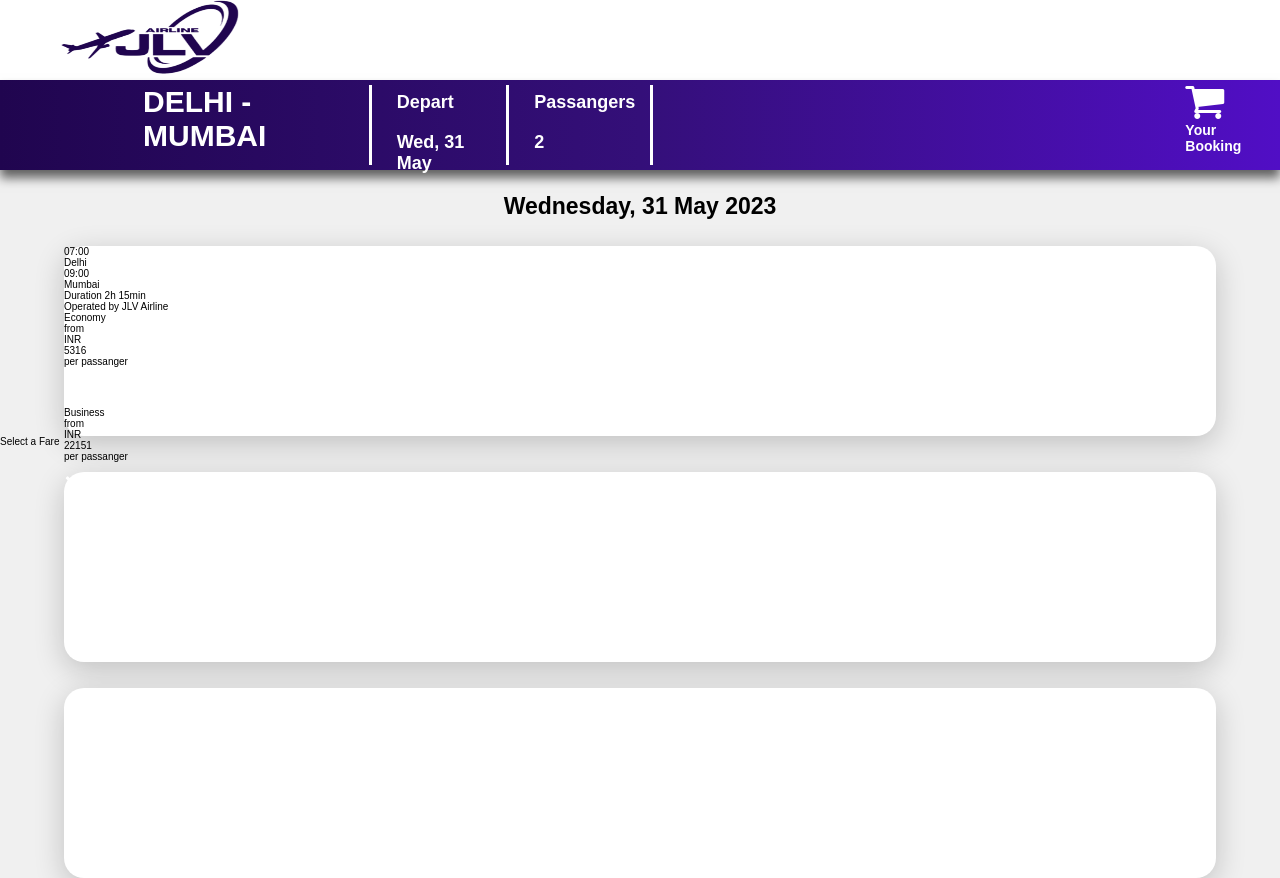
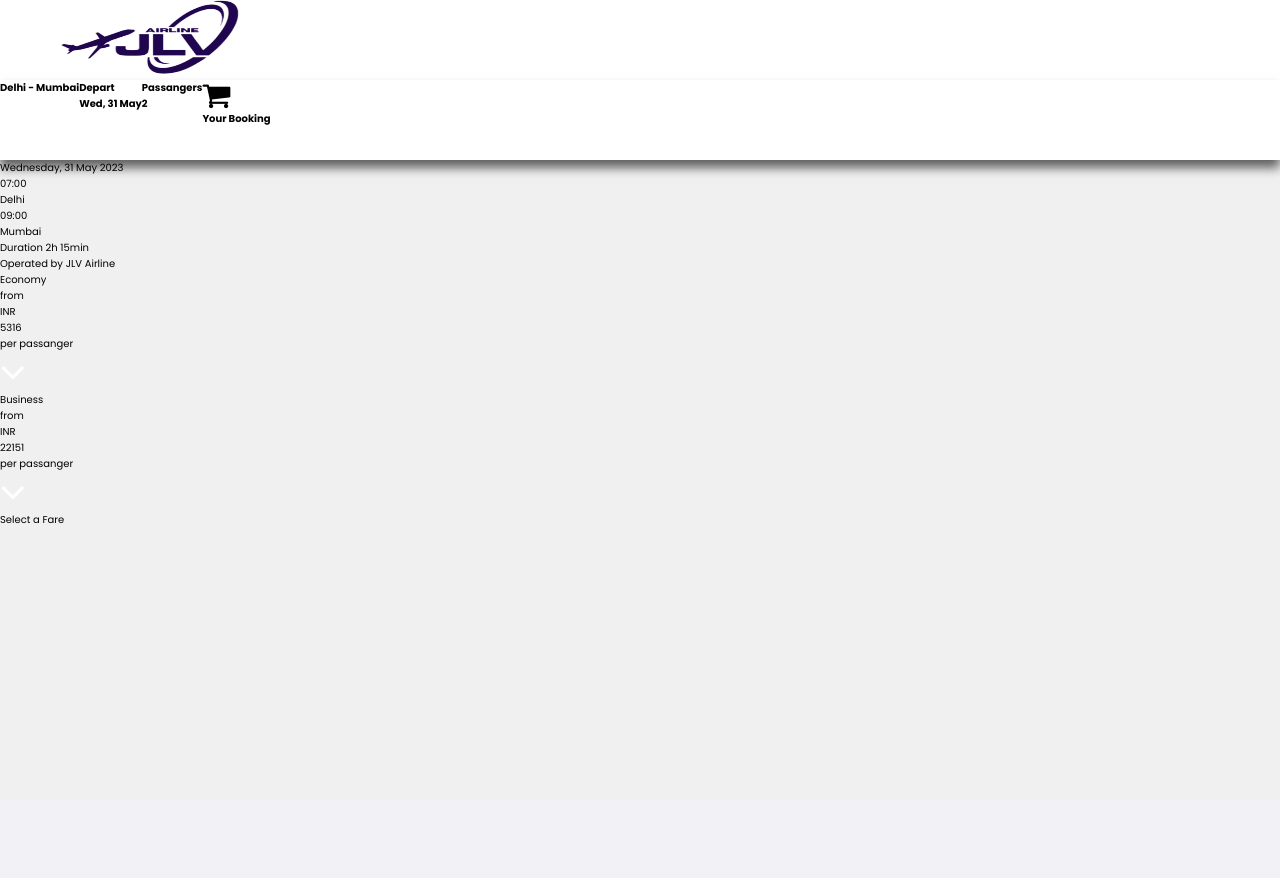
Before and after one commit to venishaparmar/AirLine-Project, a PHP site: page /html/searchFlight.html in a window 1280 px wide. After the commit the page ends 524 px from the top, so only its background shows below. Run offline with PHP 8.4, Linux system fonts and the light colour scheme.

Commit message:
Update style.css

```diff
--- a/css/style.css
+++ b/css/style.css
@@ -1,3 +1,5 @@
+@import url('https://fonts.googleapis.com/css2?family=Poppins:wght@400;500;700&display=swap');
+
 *,
 *::before,
 *::after {
@@ -306,109 +323,18 @@ nav ul {
     width: 15%;
     height: 50px;
     border-radius: 15px;
-    background-color: rgb(32, 5, 79);
-    margin-top: -45px;
-    margin-left: 30%;
-    color: white;
+    background-color: transparent;
+    font-family: 'Poppins', sans-serif;
+    margin-top: -46px;
+    margin-left: 80%;
+    color: #000;
     font-size: 2.3rem;
     float: left;
     cursor: pointer;
 }
 
-
-.search_menu_bar {
-    background: transparent linear-gradient(90deg, rgb(32, 5, 79) 0%, #340f79 50%, rgb(81, 14, 197) 100%) 0% 0% no-repeat padding-box;
-    border-bottom: 0;
-    height: 90px;
+.search-button:hover {
+    color: #f0f0f0;
+    background-color: rgb(32, 5, 79);
+    transition: 0.8s ease-in-out;
 }
-
-.search-fromTo {
-    width: auto;
-    height: 80px;
-    margin: 5px;
-    margin-left: 10%;
-    padding: 0 1.5rem;
-    border-right: solid #fff;
-    color: #fff;
-    font-size: 3rem;
-    background-color: transparent;
-    text-transform: uppercase;
-}
-
-.search-depDate {
-    width: auto;
-    height: 80px;
-    margin: 5px;
-    padding: 0 1.5rem;
-    border-right: solid #fff;
-    color: #fff;
-    background-color: transparent;
-    font-size: 1.8rem;
-    font-weight: 600;
-}
-
-.search-lable-depart {
-    width: auto;
-    margin-top: 7px;
-    height: 30px;
-
-}
-
-.search-lable-date {
-    width: auto;
-    margin-top: 10px;
-    height: 30px;
-}
-
-.search-div-passanger {
-    width: auto;
-    height: 80px;
-    margin: 5px;
-    padding: 0 1.5rem;
-    border-right: solid #fff;
-    color: #fff;
-    background-color: transparent;
-    font-size: 1.8rem;
-    font-weight: 600;
-}
-
-.search-lable-passanger {
-    width: auto;
-    margin-top: 7px;
-    height: 30px;
-}
-
-.search-lable-num-pass {
-    width: auto;
-    margin-top: 10px;
-    height: 30px;
-}
-
-.search-div-yourbook {
-    width: auto;
-    height: 80px;
-    padding: 0 1.5rem;
-    color: #fff;
-    background-color: transparent;
-    font-size: 1.4rem;
-    margin-left: 40%;
-}
-
-.search-date-day {
-    width: 100%;
-    padding-top: 23px;
-    height: 50px;
-    text-align: center;
-    font-size: 2.3rem;
-    font-weight: 600;
-}
-
-.search-flight-list {
-    width: 90%;
-    height: 190px;
-    margin-left: 5%;
-    background-color: #fff;
-    margin-top: 2%;
-    border-radius: 20px;
-    box-shadow: 0 .8rem 3rem rgba(0, 0, 0, .2);
-}
```
Also changed, not shown: other parts of css/style.css (+29 -14 lines).
